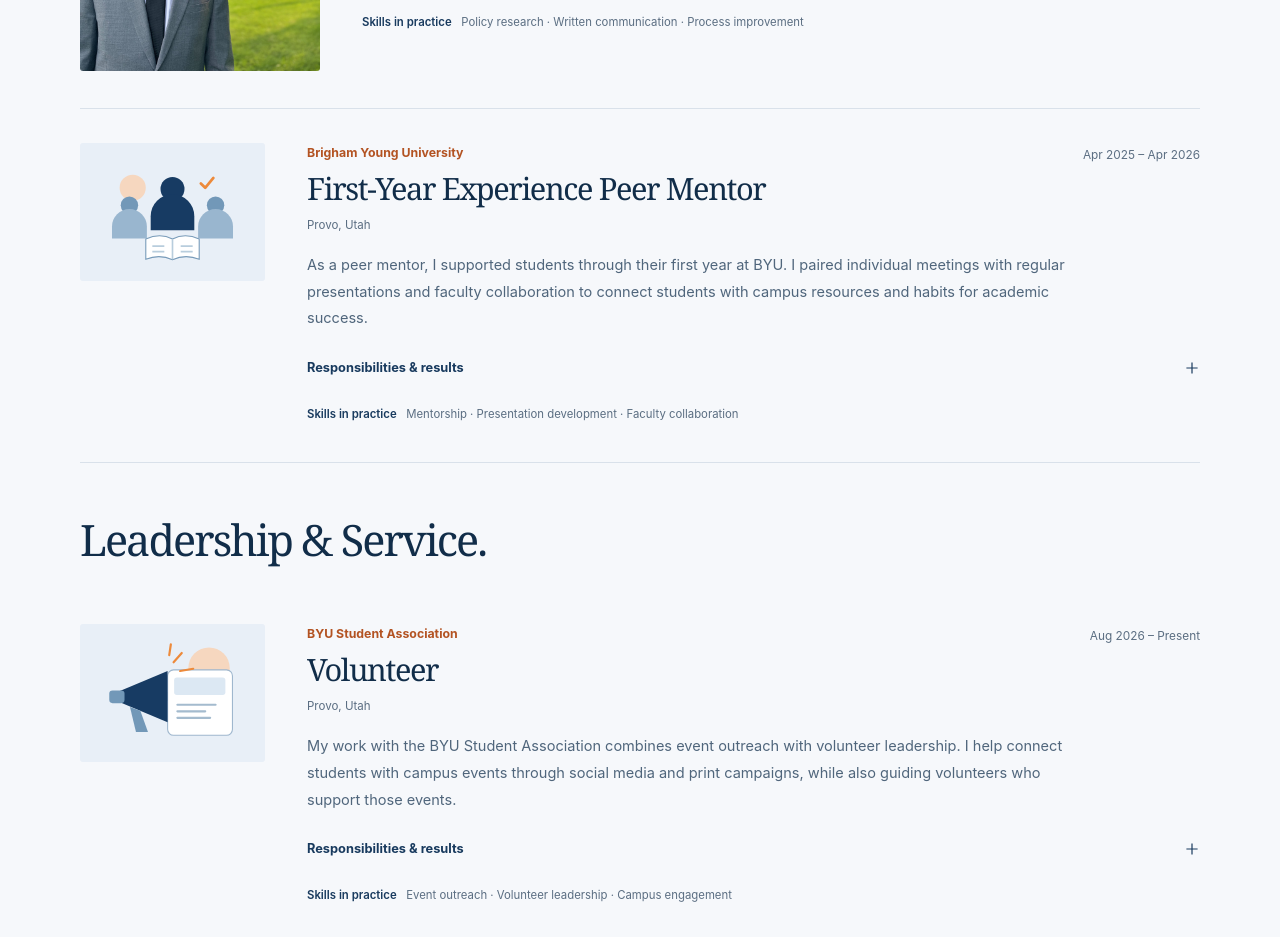
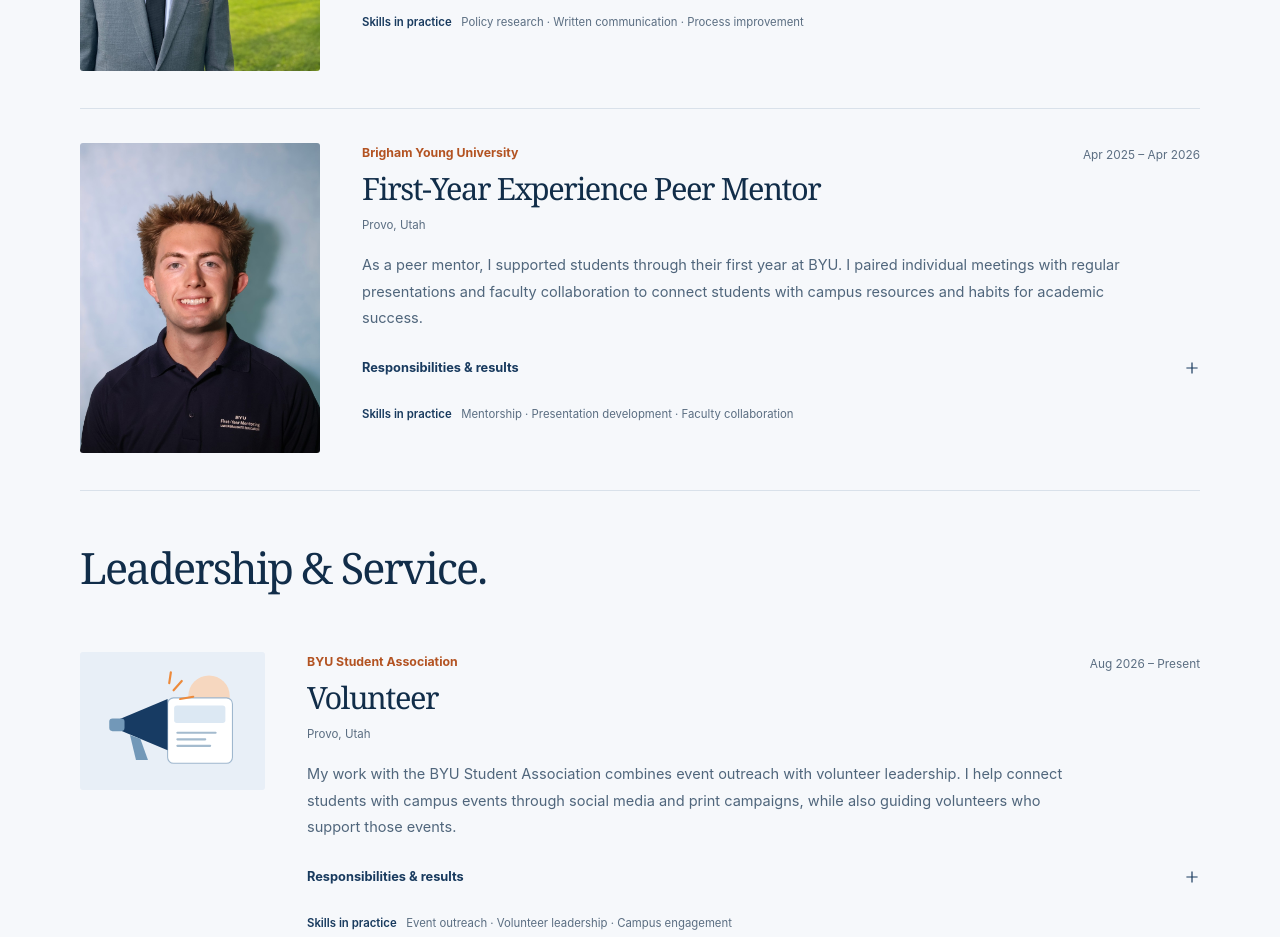
Before and after one commit to caderamsey3-web/Cade-Ramsey-Website, a plain HTML site: page experience.html in a window 1280 px wide. Shown: the part 1435-2372 px from the top of the page. Drawn offline with Linux system fonts and the light colour scheme.

Commit message:
Add portrait to Peer Mentor experience

```diff
--- a/experience.html
+++ b/experience.html
@@ -71,17 +71,8 @@
             <p class="skills-used"><span>Skills in practice</span> &nbsp; Policy research · Written communication · Process improvement</p>
           </div>
         </article>
-        <article class="experience-row" id="peer-mentoring" data-filter-item data-category="work" aria-labelledby="peer-mentoring-title">
-          <figure class="role-figure"><div class="role-art"><svg viewBox="0 0 310 235" xmlns="http://www.w3.org/2000/svg" aria-hidden="true">
-            <circle cx="82" cy="73" r="24" fill="#f6d7bf"></circle>
-      <circle cx="155" cy="75" r="22" fill="#173b63"></circle><path d="M115 151v-26a40 40 0 0 1 80 0v26" fill="#173b63"></path>
-      <circle cx="76" cy="105" r="16" fill="#7298b8"></circle><path d="M44 166v-22a32 32 0 0 1 64 0v22" fill="#99b6cf"></path>
-      <circle cx="234" cy="105" r="16" fill="#7298b8"></circle><path d="M202 166v-22a32 32 0 0 1 64 0v22" fill="#99b6cf"></path>
-      <path d="M106 167c17-8 34-8 49 0 15-8 32-8 49 0v37c-18-7-34-6-49 1-15-7-31-8-49-1z" fill="#fff" stroke="#789bb9" stroke-width="2"></path>
-      <path d="M155 168v36m-37-24h22m30 0h22m-74 10h22m30 0h22" stroke="#b8cddd" stroke-width="3"></path>
-      <path d="m207 65 8 8 15-18" stroke="#ed8a3b" stroke-width="5" fill="none" stroke-linecap="round" stroke-linejoin="round"></path>
-          </svg>
-          </div></figure>
+        <article class="experience-row experience-row-photo" id="peer-mentoring" data-filter-item data-category="work" aria-labelledby="peer-mentoring-title">
+          <figure class="role-figure role-figure-photo"><img class="role-photo" src="assets/cade-peer-mentor.jpg" alt="Cade Ramsey wearing a BYU First-Year Mentoring polo shirt" width="898" height="1160" loading="lazy" decoding="async"></figure>
           <div>
             <div class="role-head"><div><p class="role-org">Brigham Young University</p><h2 id="peer-mentoring-title">First-Year Experience Peer Mentor</h2></div><span class="role-dates">Apr 2025 – Apr 2026</span></div>
             <p class="role-location">Provo, Utah</p><p class="role-intro">As a peer mentor, I supported students through their first year at BYU. I paired individual meetings with regular presentations and faculty collaboration to connect students with campus resources and habits for academic success.</p>
```
Also changed, not shown: assets/cade-peer-mentor.jpg (added).
